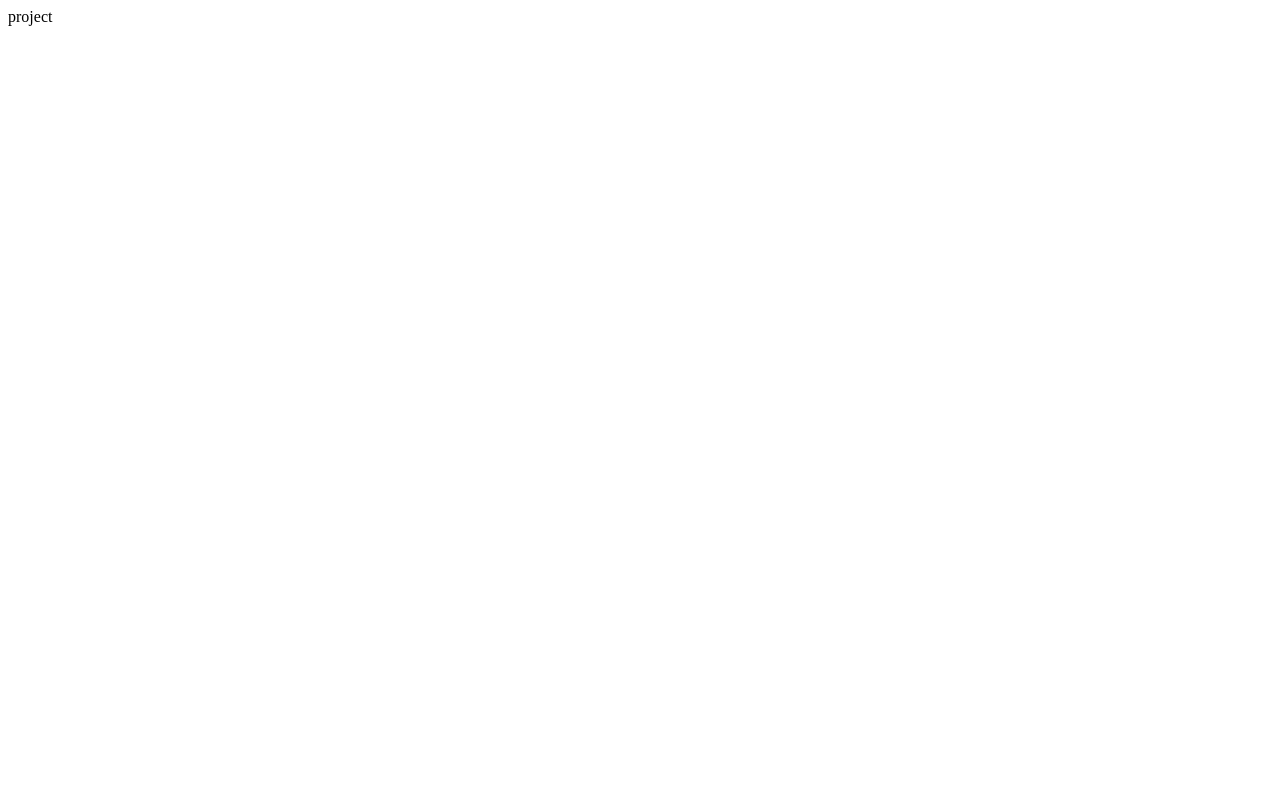
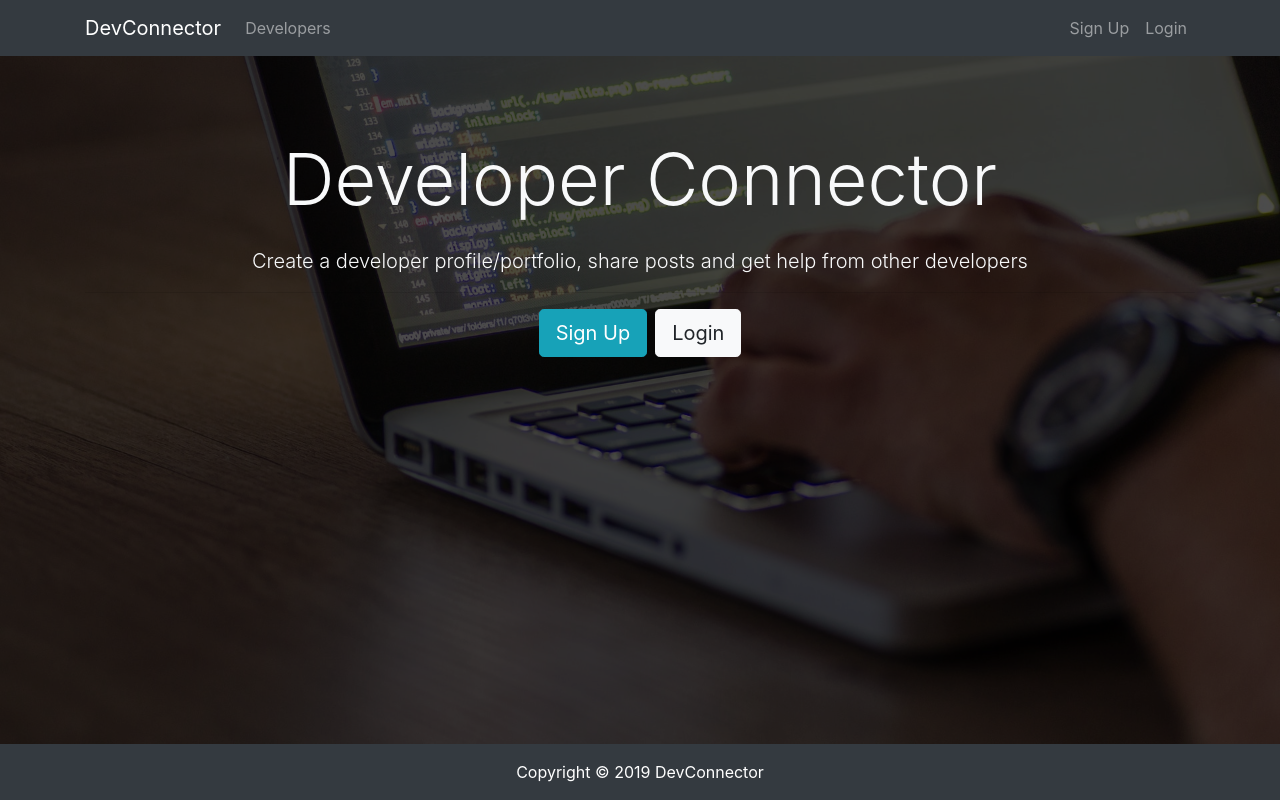
Before and after one commit to grygorash/devconnector, a React (Create React App) app in the folder client/: page / in a window 1280 px wide. Built offline with nearby package versions, Linux system fonts and the light colour scheme.

Commit message:
configure client and implement router

```diff
--- a/client/package.json
+++ b/client/package.json
@@ -5,6 +5,8 @@
   "dependencies": {
     "react": "^16.8.6",
     "react-dom": "^16.8.6",
+    "react-icons": "^3.5.0",
+    "react-router-dom": "^5.0.0",
     "react-scripts": "2.1.8"
   },
   "scripts": {
@@ -13,6 +15,7 @@
     "test": "react-scripts test",
     "eject": "react-scripts eject"
   },
+  "proxy": "http://localhost:5000",
   "eslintConfig": {
     "extends": "react-app"
   },
--- a/client/public/index.html
+++ b/client/public/index.html
@@ -3,39 +3,25 @@
     <head>
         <meta charset="utf-8" />
         <link rel="shortcut icon" href="%PUBLIC_URL%/favicon.ico" />
-    <meta
-      name="viewport"
-      content="width=device-width, initial-scale=1, shrink-to-fit=no"
-    />
+        <meta name="viewport" content="width=device-width, initial-scale=1, shrink-to-fit=no" />
         <meta name="theme-color" content="#000000" />
-    <!--
-      manifest.json provides metadata used when your web app is installed on a
-      user's mobile device or desktop. See https://developers.google.com/web/fundamentals/web-app-manifest/
-    -->
         <link rel="manifest" href="%PUBLIC_URL%/manifest.json" />
-    <!--
-      Notice the use of %PUBLIC_URL% in the tags above.
-      It will be replaced with the URL of the `public` folder during the build.
-      Only files inside the `public` folder can be referenced from the HTML.
-
-      Unlike "/favicon.ico" or "favicon.ico", "%PUBLIC_URL%/favicon.ico" will
-      work correctly both with client-side routing and a non-root public URL.
-      Learn how to configure a non-root public URL by running `npm run build`.
-    -->
-    <title>Dev Connector</title>
+        <link rel="stylesheet" href="https://stackpath.bootstrapcdn.com/bootstrap/4.3.1/css/bootstrap.min.css"
+              integrity="sha384-ggOyR0iXCbMQv3Xipma34MD+dH/1fQ784/j6cY/iJTQUOhcWr7x9JvoRxT2MZw1T"
+              crossorigin="anonymous">
+        <title>DevConnector: A social network for developers</title>
     </head>
     <body>
         <noscript>You need to enable JavaScript to run this app.</noscript>
         <div id="root"></div>
-    <!--
-      This HTML file is a template.
-      If you open it directly in the browser, you will see an empty page.
-
-      You can add webfonts, meta tags, or analytics to this file.
-      The build step will place the bundled scripts into the <body> tag.
-
-      To begin the development, run `npm start` or `yarn start`.
-      To create a production bundle, use `npm run build` or `yarn build`.
-    -->
+        <script src="https://code.jquery.com/jquery-3.3.1.slim.min.js"
+                integrity="sha384-q8i/X+965DzO0rT7abK41JStQIAqVgRVzpbzo5smXKp4YfRvH+8abtTE1Pi6jizo"
+                crossorigin="anonymous"></script>
+        <script src="https://cdnjs.cloudflare.com/ajax/libs/popper.js/1.14.7/umd/popper.min.js"
+                integrity="sha384-UO2eT0CpHqdSJQ6hJty5KVphtPhzWj9WO1clHTMGa3JDZwrnQq4sF86dIHNDz0W1"
+                crossorigin="anonymous"></script>
+        <script src="https://stackpath.bootstrapcdn.com/bootstrap/4.3.1/js/bootstrap.min.js"
+                integrity="sha384-JjSmVgyd0p3pXB1rRibZUAYoIIy6OrQ6VrjIEaFf/nJGzIxFDsf4x0xIM+B07jRM"
+                crossorigin="anonymous"></script>
     </body>
 </html>
--- /dev/null
+++ b/client/src/App.css
@@ -0,0 +1,36 @@
+img {
+  width: 100%;
+}
+
+.landing {
+  position: relative;
+  background: url('img/showcase.jpg') center no-repeat;
+  background-size: cover;
+  height: calc(100vh - 112px);
+}
+
+.landing-inner {
+  padding-top: 80px;
+}
+
+.dark-overlay {
+  background-color: rgba(0, 0, 0, 0.7);
+  position: absolute;
+  top: 0;
+  left: 0;
+  width: 100%;
+  height: 100%;
+}
+
+.card-form {
+  opacity: 0.9;
+}
+
+.latest-profiles-img {
+  width: 40px;
+  height: 40px;
+}
+
+.form-control::placeholder {
+  color: #bbb !important;
+}
--- a/client/src/App.js
+++ b/client/src/App.js
@@ -1,11 +1,34 @@
 import React, { Component } from 'react';
+import { BrowserRouter as Router, Route } from 'react-router-dom';
+
+import Header from './componnents/layout/Header';
+import Landing from './componnents/layout/Landing';
+import Register from './componnents/auth/Register';
+import Login from './componnents/auth/Login';
+import Footer from './componnents/layout/Footer';
+
+import './App.css';
 
 class App extends Component {
   render() {
     return (
-      <div className="App">
-        project
-      </div>
+      <Router>
+        <div className="App">
+          <Header />
+          <Route exact
+                 path="/"
+                 component={Landing} />
+          <div className="container">
+            <Route exact
+                   path="/login"
+                   component={Login} />
+            <Route exact
+                   path="/register"
+                   component={Register} />
+          </div>
+          <Footer />
+        </div>
+      </Router>
     );
   }
 }
--- /dev/null
+++ b/client/src/componnents/auth/Login.js
@@ -0,0 +1,18 @@
+import React, { Component } from 'react';
+
+class Login extends Component {
+  constructor(props) {
+    super(props);
+    this.state = {};
+  };
+
+  render() {
+    return (
+      <div>
+        login
+      </div>
+    );
+  }
+}
+
+export default Login;
--- /dev/null
+++ b/client/src/componnents/auth/Register.js
@@ -0,0 +1,18 @@
+import React, { Component } from 'react';
+
+class Register extends Component {
+  constructor(props) {
+    super(props);
+    this.state = {};
+  };
+
+  render() {
+    return (
+      <div>
+        register
+      </div>
+    );
+  }
+}
+
+export default Register;
--- /dev/null
+++ b/client/src/componnents/layout/Footer.js
@@ -0,0 +1,7 @@
+import React from 'react';
+
+const Footer = () => <footer className="bg-dark text-white p-3 text-center">
+  Copyright &copy; {new Date().getFullYear()} DevConnector
+</footer>;
+
+export default Footer;
--- /dev/null
+++ b/client/src/componnents/layout/Header.js
@@ -0,0 +1,39 @@
+import React, { Component } from 'react';
+import { Link } from 'react-router-dom';
+
+class Header extends Component {
+  constructor(props) {
+    super(props);
+    this.state = {};
+  };
+
+  render() {
+    return (
+      <nav className="navbar navbar-expand-sm navbar-dark bg-dark">
+        <div className="container">
+          <Link className="navbar-brand" to="/">DevConnector</Link>
+          <button className="navbar-toggler" type="button" data-toggle="collapse" data-target="#mobile-nav">
+            <span className="navbar-toggler-icon" />
+          </button>
+          <div className="collapse navbar-collapse" id="mobile-nav">
+            <ul className="navbar-nav mr-auto">
+              <li className="nav-item">
+                <Link className="nav-link" to="/profile/all">Developers</Link>
+              </li>
+            </ul>
+            <ul className="navbar-nav ml-auto">
+              <li className="nav-item">
+                <Link className="nav-link" to="/register">Sign Up</Link>
+              </li>
+              <li className="nav-item">
+                <Link className="nav-link" to="/login">Login</Link>
+              </li>
+            </ul>
+          </div>
+        </div>
+      </nav>
+    );
+  }
+}
+
+export default Header;
--- /dev/null
+++ b/client/src/componnents/layout/Landing.js
@@ -0,0 +1,32 @@
+import React, { Component } from 'react';
+import { Link } from 'react-router-dom';
+
+class Landing extends Component {
+  constructor(props) {
+    super(props);
+    this.state = {};
+  };
+
+  render() {
+    return (
+      <div className="landing">
+        <div className="dark-overlay landing-inner text-light">
+          <div className="container">
+            <div className="row">
+              <div className="col-md-12 text-center">
+                <h1 className="display-3 mb-4">Developer Connector </h1>
+                <p className="lead"> Create a developer profile/portfolio, share posts and get help from other
+                                     developers</p>
+                <hr />
+                <Link to="/register" className="btn btn-lg btn-info mr-2">Sign Up</Link>
+                <Link to="/login" className="btn btn-lg btn-light">Login</Link>
+              </div>
+            </div>
+          </div>
+        </div>
+      </div>
+    );
+  }
+}
+
+export default Landing;
--- a/client/src/index.js
+++ b/client/src/index.js
@@ -1,5 +1,6 @@
 import React from 'react';
 import ReactDOM from 'react-dom';
+import 'bootstrap/dist/css/bootstrap.min.css';
 
 import App from './App';
 
--- a/package.json
+++ b/package.json
@@ -4,14 +4,18 @@
   "description": "social network",
   "main": "server.js",
   "scripts": {
+    "client-install": "npm install --prefix client",
     "start": "node server.js",
-    "server": "nodemon server.js"
+    "server": "nodemon server.js",
+    "client": "npm start --prefix client",
+    "dev": "concurrently \"npm run server\" \"npm run client\""
   },
   "author": "buynyj",
   "license": "MIT",
   "dependencies": {
     "bcryptjs": "^2.4.3",
     "body-parser": "^1.18.3",
+    "concurrently": "^4.1.0",
     "express": "^4.16.4",
     "gravatar": "^1.8.0",
     "jsonwebtoken": "^8.5.0",
```
Also changed, not shown: client/src/img/showcase.jpg (added). Lines whose indentation alone changed are shown as unchanged.
